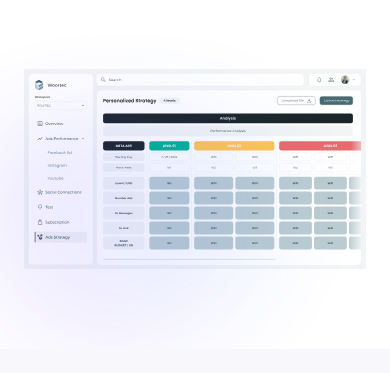
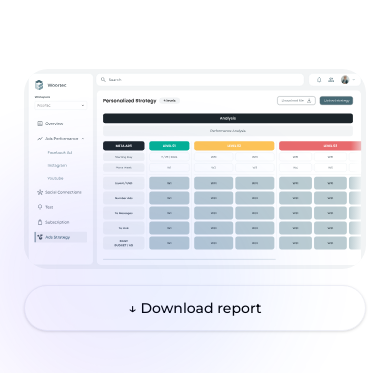
Before and after one commit to Woortec/woortec-web, a Next.js app: page /personalized-strategies in a window 390 px wide. Shown: the part 471-844 px from the top of the page. Built offline with nearby package versions, Linux system fonts and the light colour scheme; no server answers.

Commit message:
Fix responsive report download

```diff
--- a/src/app/personalized-strategies/page.tsx
+++ b/src/app/personalized-strategies/page.tsx
@@ -26,7 +26,25 @@ export default async function PersonalizedStrategiesPage() {
               <p className="text-neutral-600">{locale === "es" ? "Soluciones a medida para maximizar el potencial de tus campañas." : "Tailored solutions to maximize your campaign's potential."}</p>
               <p className="text-neutral-600">{locale === "es" ? "En Woortec entendemos que cada negocio es distinto. Por eso desarrollamos estrategias publicitarias personalizadas alineadas con tus objetivos y apoyadas en insights en tiempo real." : "At Woortec, we understand that every business is unique, and so are its advertising needs. That's why we focus on delivering personalized strategies that align with your business objectives. By utilizing our platform, you gain access to customizable insights and performance metrics that allow you to make data-driven decisions in real time."}</p>
             </div>
-            <div><Image src="/images/adscampaignresult.svg" alt="Personalized Strategy Dashboard" width={600} height={450} className="w-full" /></div>
+            <div className="space-y-4">
+              <div className="relative overflow-hidden rounded-3xl">
+                <Image src="/images/adscampaignresult.svg" alt="Personalized Strategy Dashboard" width={600} height={450} className="w-full" />
+                <a
+                  href="/images/adscampaignresult.svg"
+                  download="woortec-strategy-report.svg"
+                  className="absolute top-4 right-4 hidden rounded-full border border-white/70 bg-white/95 px-4 py-2 text-sm font-medium text-black shadow-md transition-colors hover:bg-white md:inline-flex"
+                >
+                  {locale === "es" ? "↓ Descargar informe" : "↓ Download report"}
+                </a>
+              </div>
+              <a
+                href="/images/adscampaignresult.svg"
+                download="woortec-strategy-report.svg"
+                className="inline-flex w-full items-center justify-center rounded-full border border-neutral-300 bg-white px-4 py-3 text-sm font-medium text-black shadow-sm transition-colors hover:bg-neutral-50 md:hidden"
+              >
+                {locale === "es" ? "↓ Descargar informe" : "↓ Download report"}
+              </a>
+            </div>
           </div>
         </div>
         <div className="pointer-events-none absolute -bottom-32 -left-32 opacity-10"><Image src="/images/blob.svg" alt="" width={500} height={500} aria-hidden="true" /></div>
```
